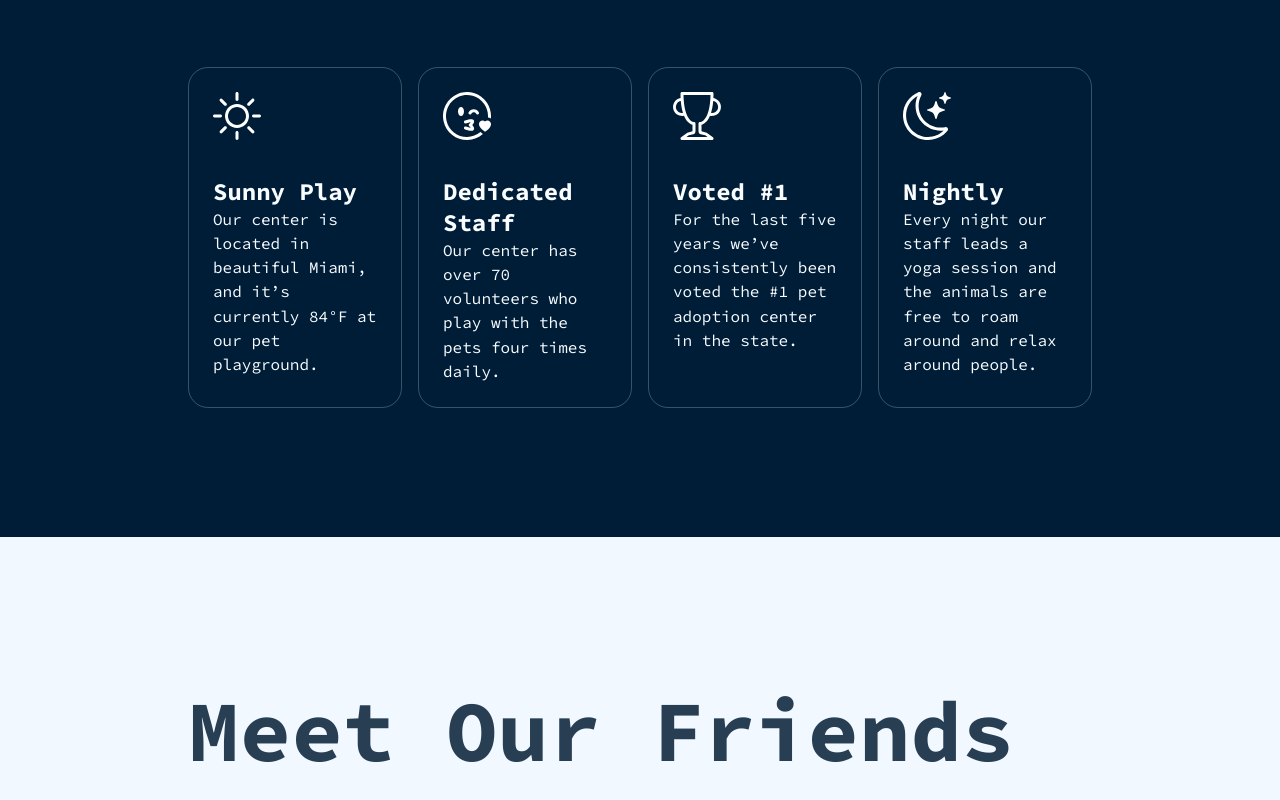
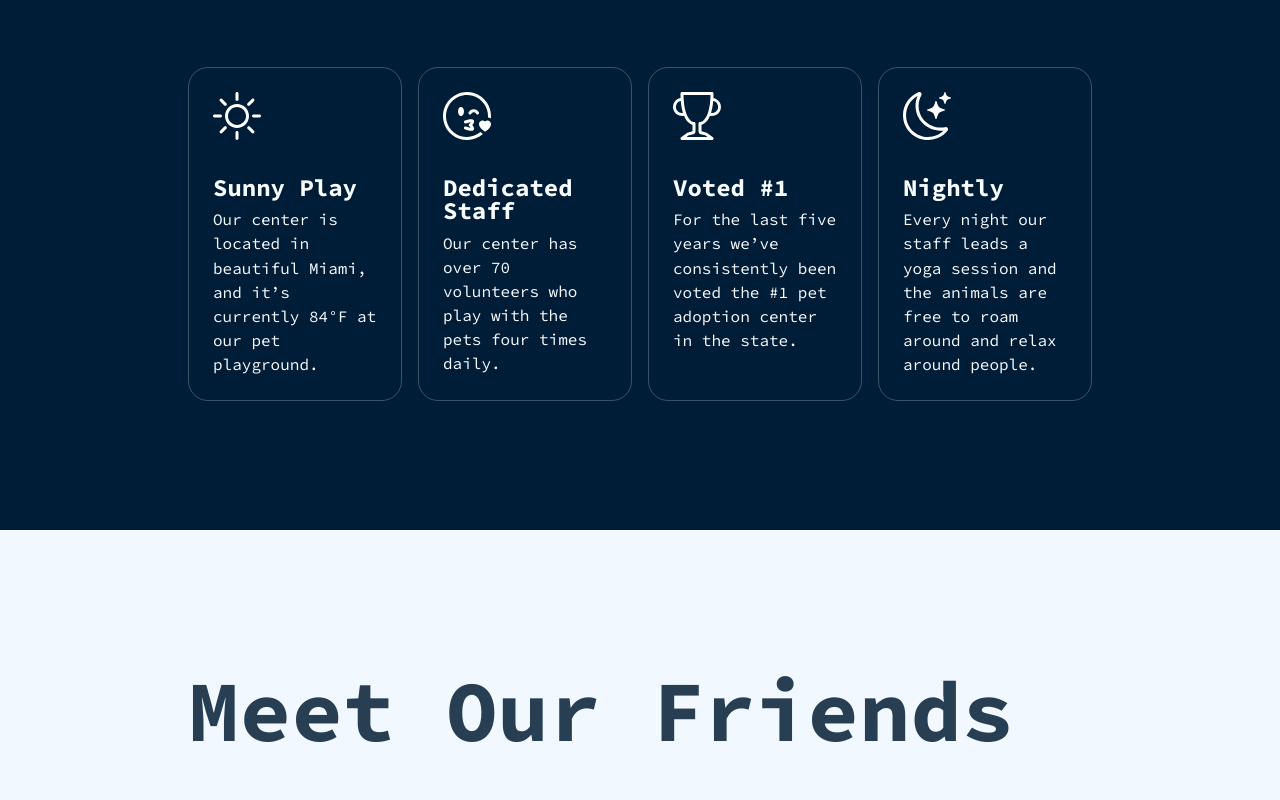
Before and after one commit to rising-dancho/friendster-server-rendered, a plain HTML site: page index.html in a window 1280 px wide. Shown: the part 733-1533 px from the top of the page. Drawn offline with Linux system fonts and the light colour scheme.

Commit message:
feat: added margin bottom for h3 elements

```diff
--- a/review.css
+++ b/review.css
@@ -168,13 +168,17 @@ h1 {
 }
 
 h2 {
+  font-size: var(--fs-86);
   font-weight: var(--fw-700--bold);
-  font-size: var(--fs-86);
+  line-height: var(--lh-headings);
+  margin-bottom: var(--spacing-32px);
 }
 
 h3 {
+  font-size: var(--fs-24);
   font-weight: var(--fw-700--bold);
-  font-size: var(--fs-24);
+  line-height: var(--lh-headings);
+  margin-bottom: var(--spacing-8px);
 }
 
 p {
```
